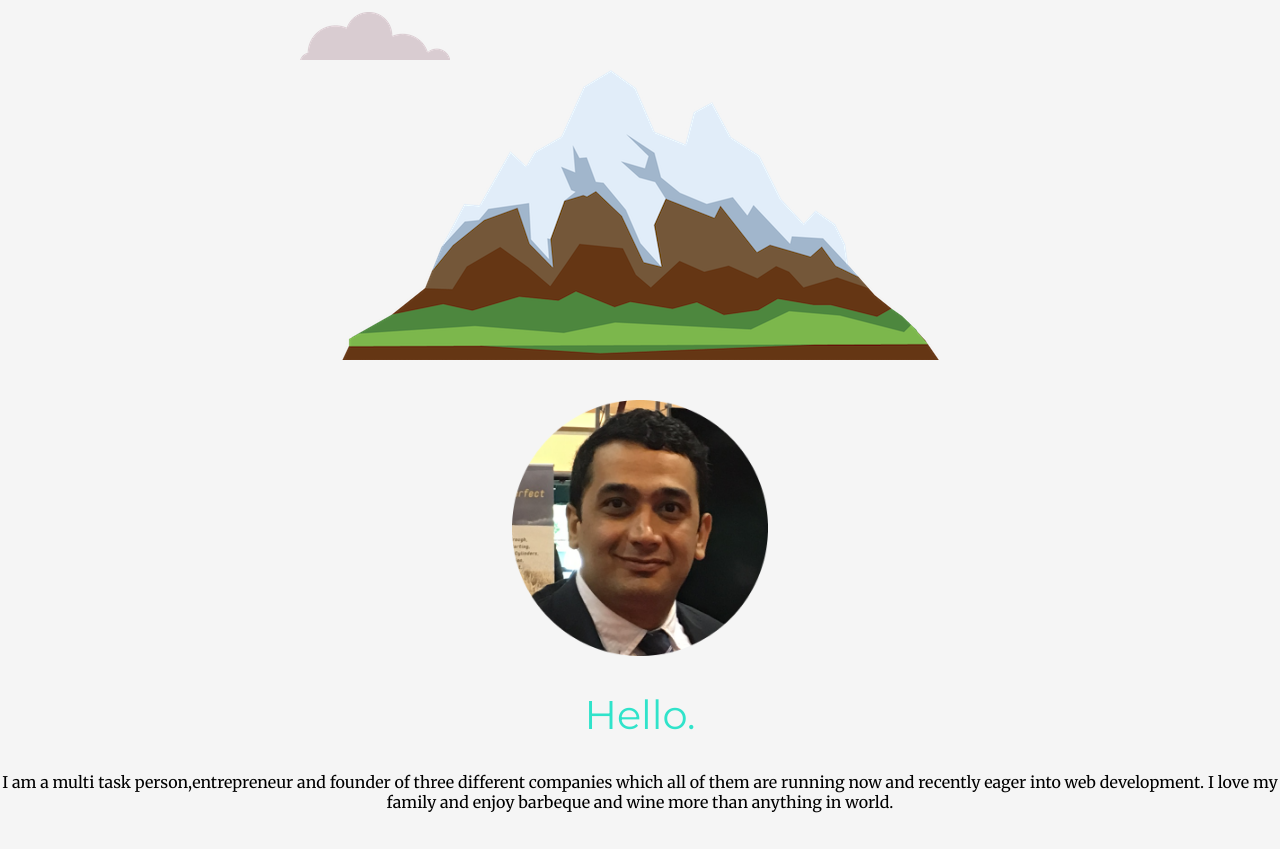
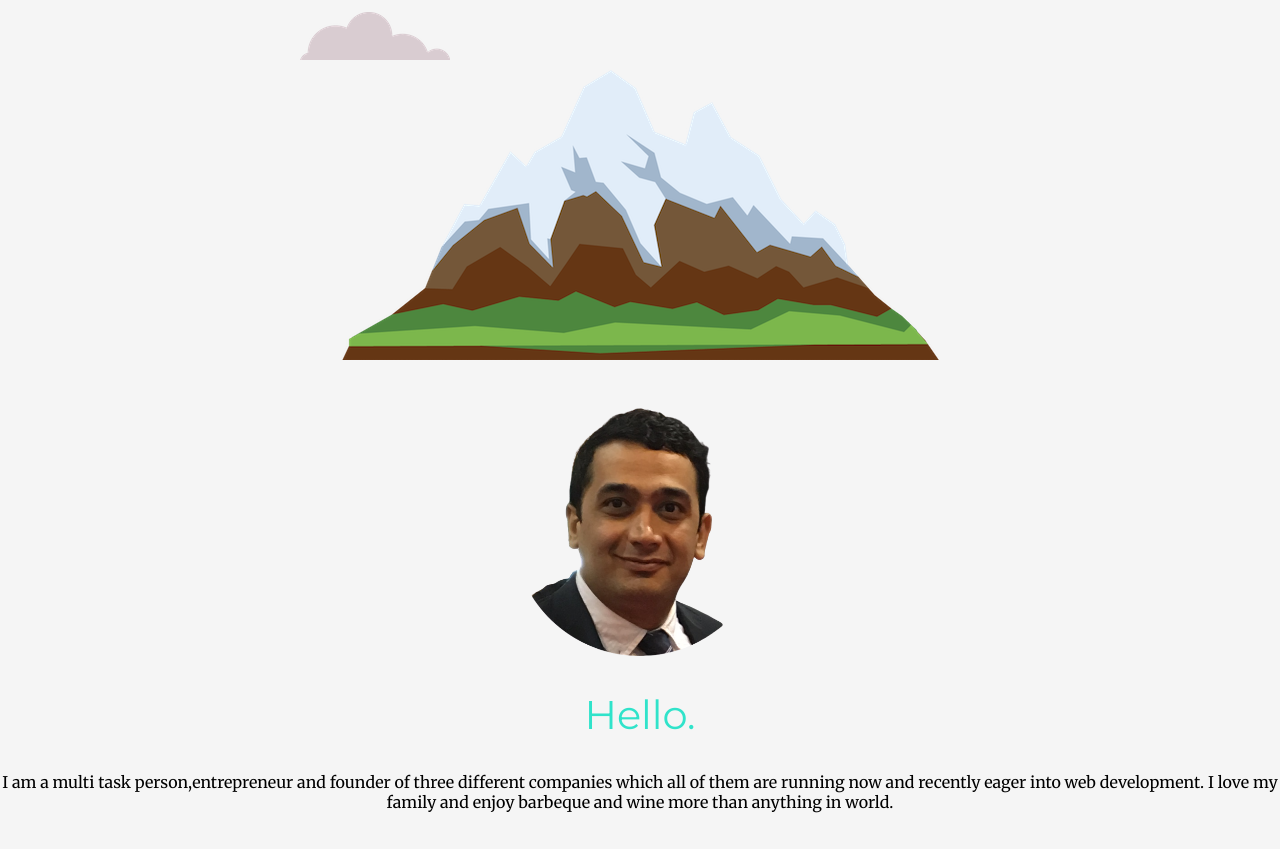
Before and after one commit to Amirsalehsharifi/html-css, a plain HTML site: page index.html in a window 1280 px wide. Shown: the part 394-1243 px from the top of the page. Drawn offline with Linux system fonts and the light colour scheme.

Commit message:
Update index.html

```diff
--- a/index.html
+++ b/index.html
@@ -23,7 +23,7 @@
         </section>
     </div>
     <div class="middle">
-        <img  class="amir" src="images/amirsalehsharifi.png" alt="Amirsaleh">
+        <img  class="amir" src="images/amirsalehsharifi1.png" alt="Amirsaleh">
         <h2>Hello.</h2>
         <p class="about">I am a multi task person,entrepreneur and founder of three different companies which all of them are running now and recently eager into web development. I love my family and enjoy barbeque and wine more than anything in world.</p>
     </div>
```
